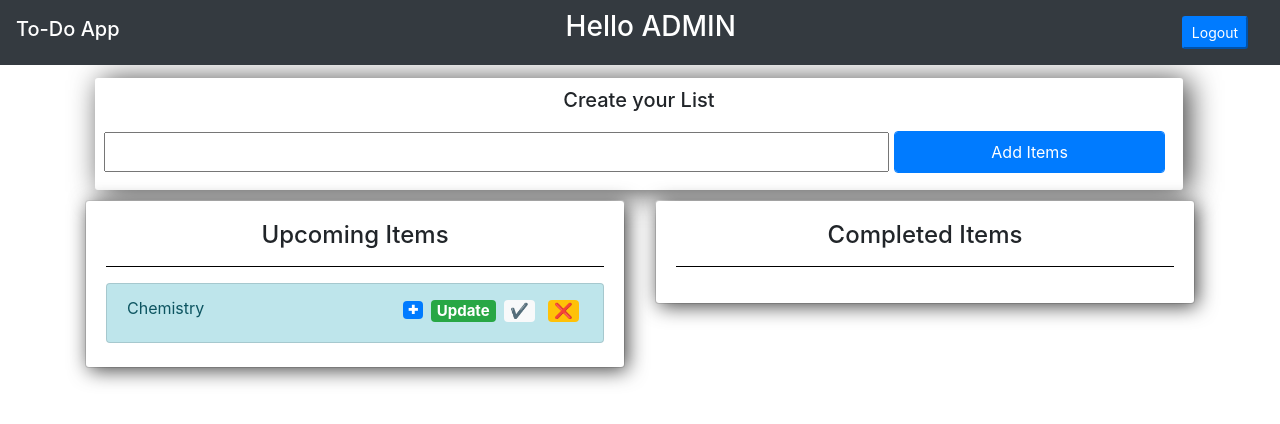
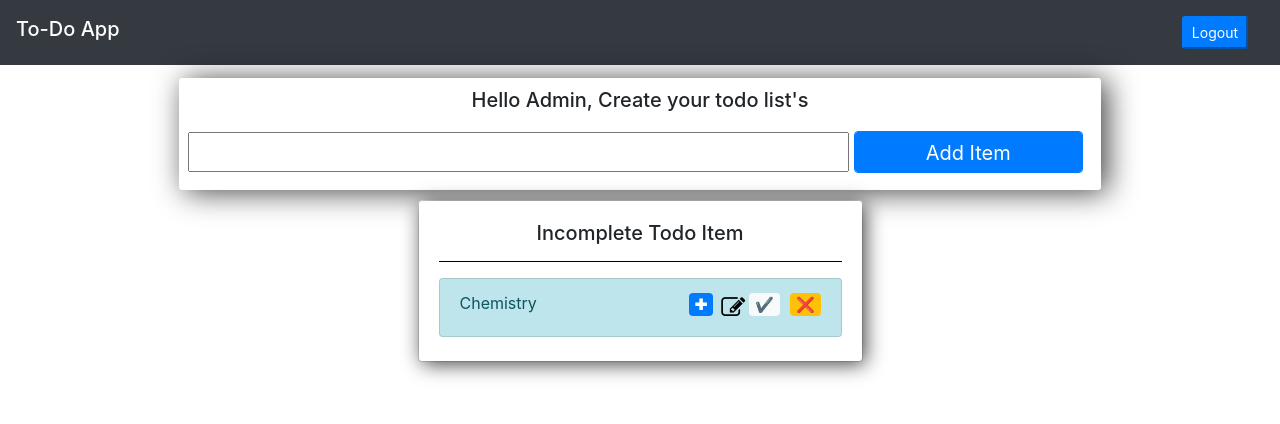
Before and after one commit to Gokulancv10/InternTask, a Django app: page / in a window 1280 px wide. Shown: the top 424 px of the page. Run offline with Django 3.2, Linux system fonts and the light colour scheme; a user stored in the database is signed in; data comes from the database, SQL or seed files in the repository; both versions use the stored data as it was after the commit; some libraries are stand-ins or nearby versions.

Commit message:
Updated input box misalignment in update modal.
- Moved completed item code in main.html to complete_item.html and
    included in main.html.
- Updated upcoming name to incompleted items.
- Update incomplete item and completed item where if no todo item list
    card won't be displayed.

```diff
--- a/static/css/main.css
+++ b/static/css/main.css
@@ -1,4 +1,3 @@
-
 #id_title {
 	width: 300%;
 	padding: 6px 20px;
@@ -7,72 +6,83 @@
 	height: 40px;
 }
 
-#addTodobtn{
-	margin: 7px 0px 0px 5px;
-	height: 42px;
-}
-
-.submit{
-	background-color: #6BA3E8;
-}
-
-#addItem{
+#addItem {
 	width: 20%;
 	padding: 6px 20px;
 	margin: 8px 3px;
 	height: 40px;
 }
 
-.center-column{
-	width: 98%;
-	margin: 10px;
+#row {
+	position: relative;
+	justify-content: center;
+}
+
+#addTodobtn {
+	margin: 7px 0px 0px 5px;
+	height: 42px;
+	font-size: 20px;
+}
+
+.submit {
+	background-color: #6BA3E8;
+}
+
+.center-column {
+	width: 83%;
+	margin: 10px auto;
 	padding: 10px;
 	border-radius: 3px;
-	box-shadow: 6px 2px 30px 0px rgba(0,0,0,0.75);
+	box-shadow: 6px 2px 30px 0px rgba(0, 0, 0, 0.75);
+	position: relative;
+	justify-content: center;
 }
 
-a:link{
+a:link {
 	color: white;
 }
 
-.card-body{
+.card-body {
 	border-radius: 3px;
-	box-shadow: 3px 3px 20px 0px rgba(0,0,0,0.75);
+	box-shadow: 3px 3px 20px 0px rgba(0, 0, 0, 0.75);
 	justify-self: center;
 }
 
-hr{
+hr {
 	border-top: .5px solid black;
 }
 
-#id_completed{
+#id_completed {
 	border: 2px solid black;
 }
 
-.item-row{
+.item-row {
 	background-color: #906abd;
 	margin: 10px;
 	padding: 10px;
 	border-radius: 3px;
 	color: #fff;
 	font-size: 16px;
-	box-shadow: 0px -1px 10px -4px rgba(0,0,0,0.75);
+	box-shadow: 0px -1px 10px -4px rgba(0, 0, 0, 0.75);
 }
 
-.btn-danger{
+.btn-danger {
 	background-color: #ffae19;
 	border-color: #e59400;
 }
 
-.user{
+.user {
 	color: white;
 }
 
-h3, h4, h2, h5{
+h3,
+h4,
+h2,
+h5 {
 	text-align: center;
 }
 
-.update_todo{
+.update_todo {
 	margin: 0 auto;
 	float: none;
 	width: 70%;
@@ -80,27 +90,27 @@ h3, h4, h2, h5{
 	justify-content: center;
 }
 
-.container{
+.container {
 	margin-top: 1%;
 }
 
-form #form-create{
+form #form-create {
 	text-align: center;
 }
 
-.page-link{
+.page-link {
 	border: 0.5px solid #3058f4;
 	border-radius: 2px;
 }
 
 #update_todo,
-#update_task{
+#update_task {
 	font-size: large;
-	height:30px;
+	height: 30px;
 }
 
 #update_task_list,
-#update_todo_list{
+#update_todo_list {
 	max-width: max-content;
 	/* justify-content: center; */
 }
--- a/todo/models.py
+++ b/todo/models.py
@@ -1,7 +1,5 @@
 from django.db import models
 from django.conf import settings
-
-# Create your models here.
 
 
 class Todo(models.Model):
@@ -13,7 +11,7 @@ class Todo(models.Model):
         settings.AUTH_USER_MODEL, on_delete=models.CASCADE)
 
     def __str__(self):
-        return self.title
+        return f'{self.title}'
 
 
 class Task(models.Model):
@@ -27,4 +25,4 @@ class Task(models.Model):
                              on_delete=models.CASCADE)
 
     def __str__(self):
-        return self.heading
+        return f'{self.heading}'
--- a/todo/templates/todo/index.html
+++ b/todo/templates/todo/index.html
@@ -21,7 +21,8 @@
     <script src="https://stackpath.bootstrapcdn.com/bootstrap/4.3.1/js/bootstrap.min.js"></script>
 
     <script src="https://cdnjs.cloudflare.com/ajax/libs/jquery/3.3.1/jquery.min.js"></script>
-    <script src="https://cdnjs.cloudflare.com/ajax/libs/popper.js/1.12.9/umd/popper.min.js" integrity="sha384-ApNbgh9B+Y1QKtv3Rn7W3mgPxhU9K/ScQsAP7hUibX39j7fakFPskvXusvfa0b4Q" crossorigin="anonymous"></script>
+    <script src="https://cdnjs.cloudflare.com/ajax/libs/popper.js/1.12.9/umd/popper.min.js"></script>
+	<link rel="stylesheet" href="https://cdnjs.cloudflare.com/ajax/libs/font-awesome/4.7.0/css/font-awesome.min.css">
 
 </head>
 <body>
@@ -29,7 +30,6 @@
 	<nav class="navbar navbar-dark bg-dark">
 	    <h3 class="navbar-brand">To-Do App</h3>
         {% if user.is_authenticated %}
-        	<h3 class="card-title user">Hello {{ request.user.username|upper }}</h3>
         	<div class="form-inline">
             	<a class="nav-item nav-link" href="{% url 'logout' %}"><button class="btn-sm btn-primary">Logout</button></a>
             </div>
--- a/todo/templates/todo/main.html
+++ b/todo/templates/todo/main.html
@@ -1,42 +1,48 @@
 {% extends 'todo/index.html' %}
 {% load crispy_forms_tags %}
 {% block content %}
-<div class="center-column">
-    <h5 class="card-title">Create your List</h5>
-    <form action="" method="POST" id="addTodoForm">
+<div class="center-column" id="center-column">
+    <h5 class="card-title">Hello {{ request.user.username|capfirst }}, Create your todo list's</h5>
+    <form action="{% url 'home' %}" method="POST" id="addTodoForm">
         {% csrf_token %}
         <div class="input-group-append">
             {{ todo_form.title }}
             <button type="submit" class="form-control btn btn-primary mr-sm-2" id="addTodobtn">
-                Add Items
+                Add Item
             </button>
         </div>
     </form>
 </div>
-<div class="row">
-    <div class="col-sm-6">
+<div class="row" id="row">
+    {% if todo_items_upcoming %}
+    <div class="col-sm-5">
         <div class="card">
             <div class="card-body">
-                <h4 class="card-title">Upcoming Items</h4>
+                <h5 class="card-title">
+                    Incomplete Todo Item{{ todo_items_upcoming|pluralize }}
+                </h5>
                 <hr />
                 {% for i in page_obj %}
                 <ul class="list-group" id="upcomingItems">
                     <li class="list-group-item list-group-item-info mb-1" id="upcomingItem">
                         {{ i.title }}
-
                         <div class="float-right">
                             <h5>
-                                <a class="badge badge-light ml-1 mt-1 mr-1"
-                                    href="{% url 'completed_todo' i.id %}">&#10004;</a>
-                                <a class="badge badge-warning ml-1 mt-1 mr-1" href="{% url 'delete_todo' i.id %}">❌</a>
+                                <a class="badge badge-light"
+                                    href="{% url 'completed_todo' i.id %}">
+                                    &#10004;
+                                </a>
+                                <a class="badge badge-warning ml-1" href="{% url 'delete_todo' i.id %}">
+                                    ❌
+                                </a>
                             </h5>
                         </div>
                         <div class="float-right">
                             <!-- Button trigger modal for update todo-->
-                            <h5>
-                                <a class="badge badge-success ml-1 mt-1 mr-1" href="{% url 'update_todo' i.id %}"
-                                    data-toggle="modal" data-target="#updateTodoModal_{{ i.id }}">Update</a>
-                            </h5>
+                            <a class="fa fa-edit mt-1 ml-1 mr-1" href="{% url 'update_todo' i.id %}"
+                                data-toggle="modal" data-target="#updateTodoModal_{{ i.id }}" style="font-size:24px;color:black;">
+                                <!-- <i class="fa fa-edit"></i> -->
+                            </a>
                             <!-- Update Todo Modal for updating Todo Items -->
                             <div class="modal fade" id="updateTodoModal_{{ i.id }}" tabindex="-1" role="dialog"
                                 aria-labelledby="staticBackdropLabel" aria-hidden="true">
@@ -52,18 +58,19 @@
                                             <form action="{% url 'update_todo' i.id %}" method="POST">
                                                 {% csrf_token %}
                                                 <li class="list-group-item list-group-item-warning mb-1" id="update_todo_list">
-                                                    <input type="text" value="{{ i.title }}" name="title" id="update_todo" size="45"/>
+                                                    <input type="text" value="{{ i.title }}" name="title" id="update_todo" size="40"/>
                                                 </li>
 
                                                 {% if i.tasks.all %}
                                                     <hr>
-                                                    <h5 class="modal-title mb-1" id="task-title">Update Task Item{{i.tasks.count|pluralize}}</h5>
+                                                    <h5 class="modal-title mb-1" id="task-title">
+                                                        Update Task Item{{ i.tasks.count|pluralize }}</h5>
                                                 {% endif %}
 
                                                 {% for j in i.tasks.all %}
                                                     <li class="list-group-item list-group-item-dark mb-1" id="update_task_list">
                                                         <input class="mb-1" type="text" value="{{ j.heading }}" name="heading_{{ j.id }}"
-                                                        id="update_task" size="45"/>
+                                                        id="update_task" size="40"/>
                                                     </li>
                                                 {% endfor %}
                                                 <div class="modal-footer">
@@ -77,10 +84,10 @@
                         </div>
                         <div class="float-right">
                             <!-- Button trigger modal for adding tasks-->
-                            <a class="badge badge-primary ml-1 mt-1 mr-1 mb-1" href="{% url 'addTask' i.id %}"
+                            <h5><a class="badge badge-primary mr-1" href="{% url 'addTask' i.id %}"
                                 data-toggle="modal" data-target="#addnewTaskModal_{{ i.id }}" name="addTask">
                                 &#x271A;
-                            </a>
+                            </a></h5>
                             <!-- Task Modal for adding tasks under todo items -->
                             <div class="modal fade" id="addnewTaskModal_{{ i.id }}" data-backdrop="static" tabindex="-1"
                                 role="dialog" aria-labelledby="staticBackdropLabel" aria-hidden="true">
@@ -127,13 +134,13 @@
                                     </div>
                                     <div class="float-right">
                                         <h5>
-                                            <a class="badge badge-dark ml-1 mr-1"
+                                            <a class="badge badge-light mr-1"
                                                 href="{% url 'completed_task' j.id %}">
-                                                Completed
+                                                &#10004;
                                             </a>
 
                                             <!-- Delete Task Function -->
-                                            <a class="badge badge-warning ml-1 mt-1 mr-1"
+                                            <a class="badge badge-warning mt-1 mr-1"
                                                 href="{% url 'delete_task' j.id %}">❌</a>
                                         </h5>
                                     </div>
@@ -141,7 +148,7 @@
                             </ul>
                         </div>
                         {% else %}
-                        <div class="card mb-1">
+                        <div class="card mt-3">
                             <ul class="list-group">
                                 <li class="list-group-item list-group-item-warning" id="upcomingItem">
                                     <div class="float-left">
@@ -161,6 +168,7 @@
                     </li>
                 </ul>
                 {% endfor %}
+
                 {% if todo_items_upcoming > 4 %}
                     <hr>
                     <ul class="pagination justify-content-center">
@@ -188,67 +196,10 @@
             </div>
         </div>
     </div>
-    <div class="col-sm-6">
-        <div class="card">
-            <div class="card-body">
-                <h4 class="card-title">Completed Items</h4>
-                <hr>
-                {% for i in page_obj2 %}
-                <ul class="list-group" id="upcomingItems">
-                    <li class="list-group-item list-group-item-warning mb-1" id="upcomingItem">
-                        {{ i.title }}
-                        <div class="float-right">
-                            <h5>
-                                <a class="badge badge-warning ml-1 mt-1 mr-1" href="{% url 'delete_todo' i.id %}"
-                                    class="btn btn-sm btn-danger ml-1 mt-1 mr-1">❌</a>
-                            </h5>
-                        </div>
-                        {% for j in i.tasks.all %}
-                        {% if j.completed == True %}
-                        <div class="card mt-4">
-                            <ul class="list-group">
-                                <li class="list-group-item list-group-item-dark" id="completedItem">
-                                    {{ j.heading }}
-                                    <div class="float-right">
-                                        <h5>
-                                            <a class="badge badge-warning ml-1 mr-1"
-                                                href="{% url 'delete_task' j.id %}">❌</a>
-                                        </h5>
-                                    </div>
-                                </li>
-                            </ul>
-                        </div>
-                        {% endif %}
-                        {% endfor %}
-                    </li>
-                </ul>
-                {% endfor %}
-                {% if todo_items_completed > 4 %}
-                    <hr>
-                    <ul class="pagination justify-content-center">
-                        {% if page_obj2.has_previous %}
-                        <li class="page-item {% if page_obj2.page_number == page_num %} active {% endif %}">
-                            <a class="page-link"
-                                href="?completed={{ page_obj2.previous_page_number }}&upcoming={{ page_num }}">&laquo</a>
-                        </li>
     {% endif %}
 
-                        {% for i in pagi2.page_range %}
-                        <li class="page-item {% if i == page_num2 %} active {% endif %}">
-                            <a class="page-link" href="?completed={{ i }}&upcoming={{ page_num }}">{{ i }}</a>
-                        </li>
-                        {% endfor %}
-
-                        {% if page_obj2.has_next %}
-                        <li class="page-item {% if page_obj2.page_number == page_num %} active {% endif %}">
-                            <a class="page-link"
-                                href="?completed={{ page_obj2.next_page_number }}&upcoming={{ page_num }}">&raquo</a>
-                        </li>
-                        {% endif %}
-                    </ul>
+    {% if todo_items_completed %}
+        {% include 'todo/completed_items.html' %}
     {% endif %}
 </div>
-        </div>
-    </div>
-</div>
 {% endblock %}
--- a/todo/urls.py
+++ b/todo/urls.py
@@ -4,15 +4,15 @@ from django.contrib.auth import views as auth_views
 
 urlpatterns = [
     path('', views.home, name='home'),
-    path('update_todo/<int:pk>/', views.update_todo, name='update_todo'),
-    path('update_task/<int:pk>/', views.update_task, name='update_task'),
-    path('completed_todo/<int:pk>/',
+    path('update_todo/<int:todo_id>/', views.update_todo, name='update_todo'),
+    path('update_task/<int:task_id>/', views.update_task, name='update_task'),
+    path('completed_todo/<int:todo_id>/',
          views.completed_todo, name="completed_todo"),
-    path('completed_task/<int:pk>/',
+    path('completed_task/<int:task_id>/',
          views.completed_task, name="completed_task"),
-    path('delete_todo/<int:pk>/', views.delete_todo, name='delete_todo'),
-    path('delete_task/<int:pk>/', views.delete_task, name='delete_task'),
-    path('add_task/<int:pk>/', views.add_task, name='addTask'),
+    path('delete_todo/<int:todo_id>/', views.delete_todo, name='delete_todo'),
+    path('delete_task/<int:task_id>/', views.delete_task, name='delete_task'),
+    path('add_task/<int:task_id>/', views.add_task, name='addTask'),
     path('register/', views.register, name='register'),
     path('login/', auth_views.LoginView.as_view(
         template_name='todo/login.html'), name='login'),
--- a/todo/views.py
+++ b/todo/views.py
@@ -1,15 +1,17 @@
 from django.shortcuts import render, redirect
-from django.http import Http404, HttpResponse
+from django.http import Http404
 from django.utils import timezone
-from django.contrib.auth import login, logout
+from django.contrib.auth import logout
 from django.contrib.auth.decorators import login_required
 from django.core.paginator import Paginator
 from django.views.decorators.http import require_POST
+
 from .models import Todo, Task
 from .forms import TodoForm, TaskForm, UserRegisterForm
 
 
 def register(request):
+
     form = UserRegisterForm()
     if request.method == 'POST':
         form = UserRegisterForm(request.POST)
@@ -23,24 +25,23 @@ def register(request):
 
 
 def logout_user(request):
+
     logout(request)
     return redirect('login')
 
 
 @login_required(login_url='login')
 def home(request):
+
     task_form = TaskForm()
     todo_items_upcoming = Todo.objects.filter(
         user_id=request.user, completed=False).order_by('-date_created')
     todo_items_completed = Todo.objects.filter(
         user_id=request.user, completed=True).order_by('-date_created')
-
     pagination_upcoming = Paginator(todo_items_upcoming, 4)
     pagination_completed = Paginator(todo_items_completed, 4)
-
     page_upcoming = request.GET.get('upcoming', 1)
     page_completed = request.GET.get('completed', 1)
-
     page_data_upcoming = pagination_upcoming.get_page(page_upcoming)
     page_data_completed = pagination_completed.get_page(page_completed)
 
@@ -69,9 +70,10 @@ def home(request):
 
 @login_required(login_url='login')
 @require_POST
-def update_todo(request, pk):
+def update_todo(request, todo_id):
+
     try:
-        obj = Todo.objects.get(id=pk, user_id=request.user)
+        obj = Todo.objects.get(id=todo_id, user_id=request.user)
     except Exception as err:
         raise Http404(err)
     obj.title = request.POST.get('title')
@@ -85,9 +87,10 @@ def update_todo(request, pk):
 
 @login_required(login_url='login')
 @require_POST
-def update_task(request, pk):
+def update_task(request, task_id):
+
     try:
-        obj = Task.objects.get(id=pk, user=request.user)
+        obj = Task.objects.get(id=task_id, user=request.user)
     except Exception as err:
         raise Http404(err)
     obj.heading = request.POST.get('heading')
@@ -97,9 +100,9 @@ def update_task(request, pk):
 
 @login_required(login_url='login')
 @require_POST
-def add_task(request, pk):
+def add_task(request, task_id):
     try:
-        obj = Todo.objects.get(id=pk, user_id=request.user)
+        obj = Todo.objects.get(id=task_id, user_id=request.user)
     except Exception as err:
         raise Http404(err)
     obj = Task.objects.create(heading=request.POST.get(
@@ -108,9 +111,9 @@ def add_task(request, pk):
 
 
 @login_required(login_url='login')
-def delete_todo(request, pk):
+def delete_todo(request, todo_id):
     try:
-        todo = Todo.objects.get(id=pk, user_id=request.user)
+        todo = Todo.objects.get(id=todo_id, user_id=request.user)
     except Exception as err:
         raise Http404(err)
     todo.tasks.all().delete()
@@ -119,9 +122,9 @@ def delete_todo(request, pk):
 
 
 @login_required(login_url='login')
-def delete_task(request, pk):
+def delete_task(request, task_id):
     try:
-        task = Task.objects.get(id=pk, user=request.user)
+        task = Task.objects.get(id=task_id, user=request.user)
     except Exception as err:
         raise Http404(err)
     task.delete()
@@ -129,9 +132,9 @@ def delete_task(request, pk):
 
 
 @login_required(login_url='login')
-def completed_todo(request, pk):
+def completed_todo(request, todo_id):
     try:
-        todo = Todo.objects.get(id=pk, user_id=request.user)
+        todo = Todo.objects.get(id=todo_id, user_id=request.user)
     except Exception as err:
         raise Http404(err)
     todo.tasks.filter(completed=False).update(completed=True)
@@ -141,9 +144,9 @@ def completed_todo(request, pk):
 
 
 @login_required(login_url='login')
-def completed_task(request, pk):
+def completed_task(request, task_id):
     try:
-        task = Task.objects.get(id=pk, user=request.user)
+        task = Task.objects.get(id=task_id, user=request.user)
     except Exception as err:
         raise Http404(err)
     task.completed = True
```
Also changed, not shown: todo/templates/todo/completed_items.html (added, +66 -0 lines), db.sqlite3. Lines whose indentation alone changed are shown as unchanged.
